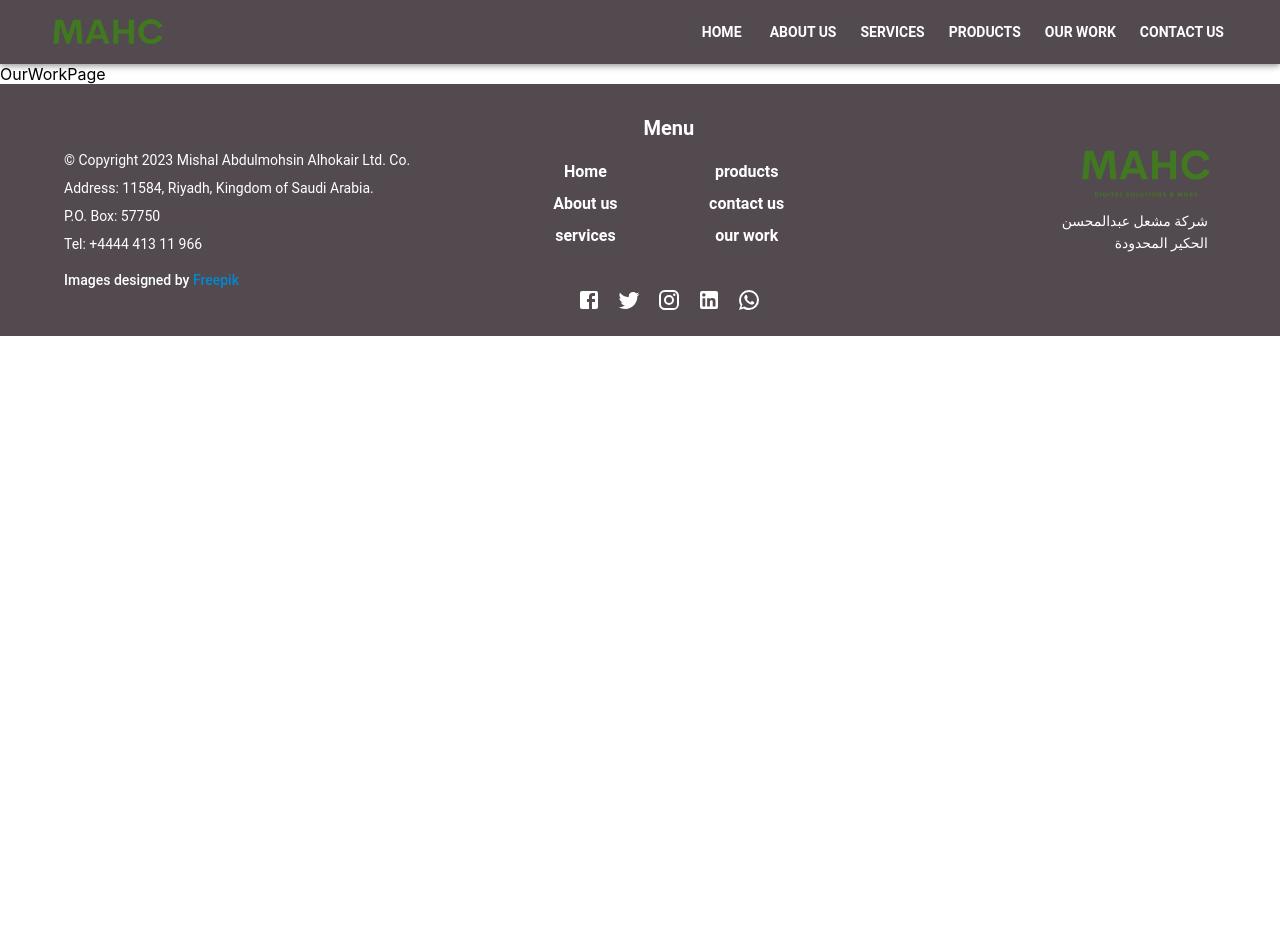
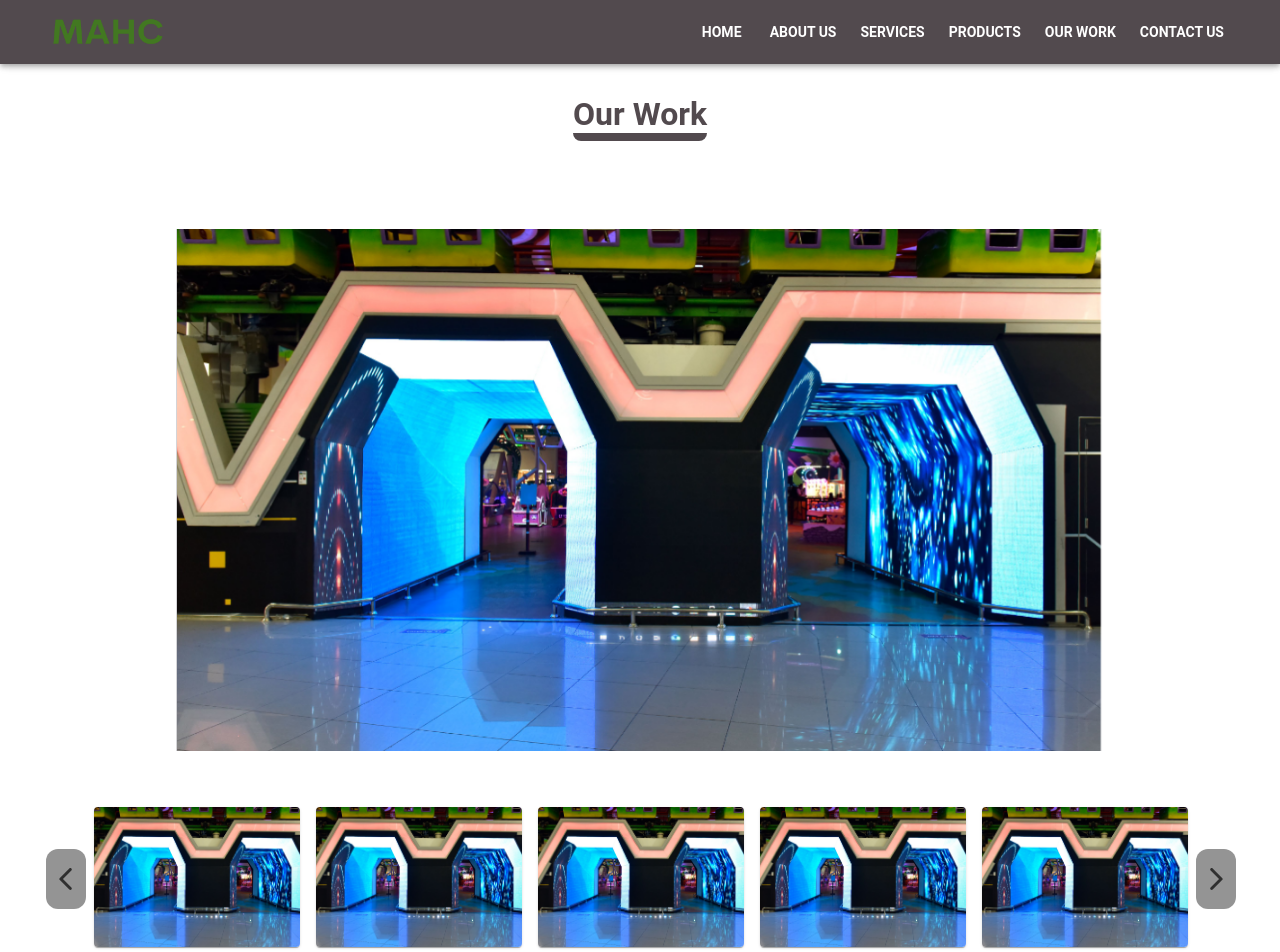
Before and after one commit to yousefo1995/MACH, a React (Create React App) app: page /ourWork in a window 1280 px wide. Shown: the top 952 px of the page. Before the commit the page ends 800 px from the top, so only its background shows below. Built offline with nearby package versions, Linux system fonts and the light colour scheme.

Commit message:
Create Slider and OurWorkPage

```diff
--- a/package.json
+++ b/package.json
@@ -15,6 +15,8 @@
     "react-dom": "^18.2.0",
     "react-router-dom": "^6.16.0",
     "react-scripts": "5.0.1",
+    "react-slick": "^0.29.0",
+    "slick-carousel": "^1.8.1",
     "web-vitals": "^2.1.4"
   },
   "scripts": {
--- /dev/null
+++ b/src/Components/Core/Slider/Arrow.js
@@ -0,0 +1,69 @@
+import { Stack, styled } from "@mui/system";
+import { IconButton } from "@mui/material";
+
+export const StyledIconButton = styled(IconButton)(
+  ({ bg, hoverBg, iconHover }) => ({
+    padding: "0",
+    borderRadius: "12px",
+    width: "40px",
+    height: "60px",
+
+    backgroundColor: bg,
+    "&:hover": {
+      backgroundColor: hoverBg,
+      "& .MuiSvgIcon-root": {
+        color: iconHover,
+      },
+    },
+    "& .MuiSvgIcon-root": {
+      fontSize: "28px",
+      border: "none",
+      color: "#2F2F2F",
+    },
+  })
+);
+
+export function Arrow({
+  onClick,
+  children,
+  buttonHeight,
+  ButtonsDisplay,
+  currentSlide,
+  isLeft = true,
+  slideCount,
+  slidesToShow,
+}) {
+  return (
+    <>
+      {(isLeft
+        ? currentSlide !== 0
+        : currentSlide !== slideCount - slidesToShow) && (
+        <Stack
+          onClick={onClick}
+          display={ButtonsDisplay}
+          sx={{
+            position: "absolute",
+            bottom: "30%",
+            left: isLeft && "-40px",
+            right: !isLeft && "-42px",
+            zIndex: 1,
+          }}
+        >
+          <StyledIconButton
+            borderR="4px"
+            showBorder={true}
+            width="48px"
+            height="64px"
+            bg="rgb(18, 18, 18, 0.45)"
+            hoverBg="rgb(18, 18, 18, 0.45)"
+            iconColor="#fff"
+            iconHover="#f5c518"
+            iconSize="30px"
+          >
+            {children}
+          </StyledIconButton>
+        </Stack>
+      )}
+    </>
+  );
+}
--- /dev/null
+++ b/src/Components/Core/Slider/SimpleSlider.js
@@ -0,0 +1,80 @@
+import React from "react";
+import Slider from "react-slick";
+import "slick-carousel/slick/slick.css";
+import "slick-carousel/slick/slick-theme.css";
+import { Arrow } from "./Arrow";
+import ArrowForwardIosRoundedIcon from "@mui/icons-material/ArrowForwardIosRounded";
+import ArrowBackIosRoundedIcon from "@mui/icons-material/ArrowBackIosRounded";
+import "./style.css";
+
+const SimpleSlider = ({
+  children,
+  infinite = true,
+  autoplay = false,
+  slidesToShow = 6,
+
+  buttonHeight = "50px",
+  ButtonsDisplay = { xs: "none", sm: "block" },
+  currentSlide,
+}) => {
+  const settings = {
+    dots: false,
+    infinite: true,
+    speed: 500,
+    slidesToShow: 5,
+    slidesToScroll: 5,
+    initialSlide: 1,
+
+    nextArrow: (
+      <Arrow
+        buttonHeight={buttonHeight}
+        ButtonsDisplay={ButtonsDisplay}
+        slidesToShow={slidesToShow}
+        isLeft={false}
+      >
+        <ArrowForwardIosRoundedIcon />
+      </Arrow>
+    ),
+    prevArrow: (
+      <Arrow buttonHeight={buttonHeight} ButtonsDisplay={ButtonsDisplay}>
+        <ArrowBackIosRoundedIcon />
+      </Arrow>
+    ),
+    responsive: [
+      {
+        breakpoint: 1024,
+        settings: {
+          slidesToShow: 3,
+          slidesToScroll: 3,
+          infinite: true,
+        },
+      },
+      {
+        breakpoint: 600,
+        settings: {
+          slidesToShow: 1,
+          slidesToScroll: 1,
+          initialSlide: 1,
+          dots: true,
+        },
+      },
+      {
+        breakpoint: 480,
+        settings: {
+          slidesToShow: 1,
+          slidesToScroll: 1,
+          dots: true,
+        },
+      },
+    ],
+  };
+  return (
+    <div>
+      <Slider {...settings} className="slider-container">
+        {children}
+      </Slider>
+    </div>
+  );
+};
+
+export default SimpleSlider;
--- /dev/null
+++ b/src/Components/Core/Slider/style.css
@@ -0,0 +1,3 @@
+.slider-container {
+  position: relative;
+}
--- a/src/Pages/OurWorkPage.js
+++ b/src/Pages/OurWorkPage.js
@@ -1,7 +1,83 @@
+import { Container, Stack, Typography, Box, Paper } from "@mui/material";
 import React from "react";
+import basicImage from "../Components/images/OurWorkBg.png";
+import SimpleSlider from "../Components/Core/Slider/SimpleSlider";
+import Card from "@mui/material/Card";
+import CardMedia from "@mui/material/CardMedia";
+
+const images = [
+  { url: basicImage, title: "ourWork" },
+  { url: basicImage, title: "ourWork" },
+  { url: basicImage, title: "ourWork" },
+  { url: basicImage, title: "ourWork" },
+  { url: basicImage, title: "ourWork" },
+  { url: basicImage, title: "ourWork" },
+  { url: basicImage, title: "ourWork" },
+  { url: basicImage, title: "ourWork" },
+  { url: basicImage, title: "ourWork" },
+  { url: basicImage, title: "ourWork" },
+  { url: basicImage, title: "ourWork" },
+  { url: basicImage, title: "ourWork" },
+];
+
+const ImageCard = ({ img, title }) => {
+  return (
+    <Stack p={1}>
+      <Card sx={{ maxWidth: { xs: "100%", md: "345" } }}>
+        <CardMedia
+          sx={{ height: { xs: 320, sm: 140 } }}
+          image={img}
+          title={title}
+        />
+      </Card>
+    </Stack>
+  );
+};
 
 const OurWorkPage = () => {
-  return <div>OurWorkPage</div>;
+  // add modal on big image click
+  // add slider
+  // add label to slider
+  // or make it all shown as mobile screenshot whatsapp
+  return (
+    <Stack
+      alignItems="center"
+      sx={
+        {
+          // background: `url(${bgImage})`,
+          // backgroundSize: "cover",
+        }
+      }
+    >
+      <Container maxWidth="xl">
+        <Stack maxWidth="100%" alignItems="center" my={4}>
+          <Typography variant="h1" fontWeight="700" color="primary" mb={12}>
+            <span style={{ borderBottom: "8px solid", borderRadius: "8px" }}>
+              {" "}
+              Our Work
+            </span>
+          </Typography>
+
+          <Stack mb={4} alignItems="center">
+            <img src={basicImage} alt="" width="90%" />
+          </Stack>
+
+          <Box
+            display="flex"
+            flexDirection="column"
+            width={{ xs: "98%", sm: "90%" }}
+            marginTop={2}
+          >
+            <SimpleSlider buttonHeight="50%">
+              {images.map((item) => {
+                return <ImageCard img={item.url} title={item.title} />;
+              })}
+            </SimpleSlider>
+          </Box>
+        </Stack>
+      </Container>
+    </Stack>
+  );
 };
 
 export default OurWorkPage;
```
